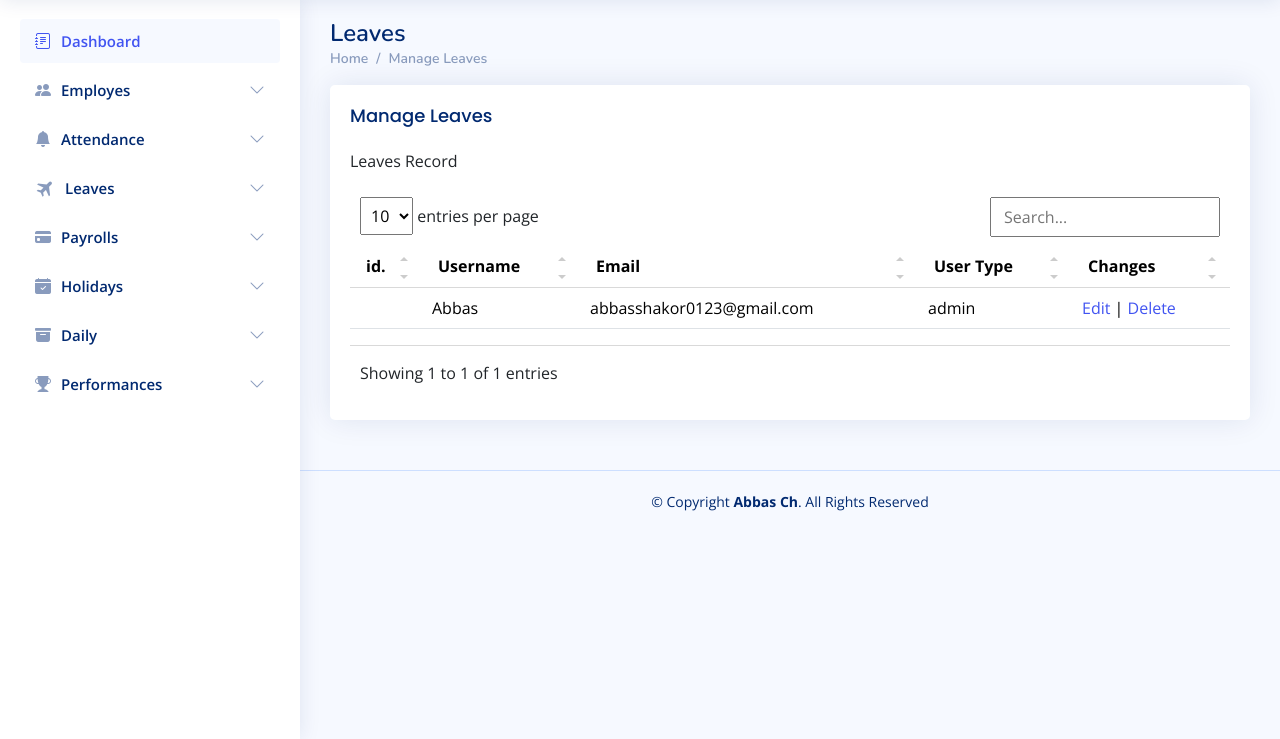
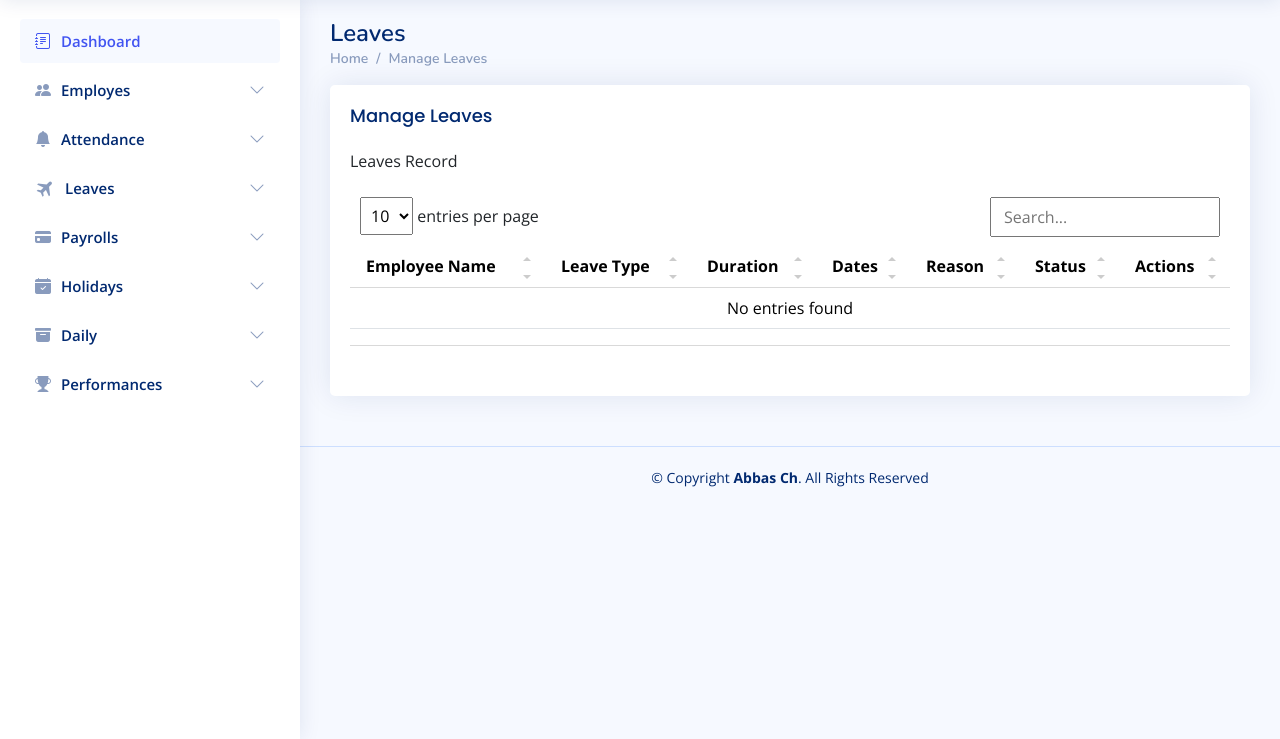
Before and after one commit to alpha121x/Hr-panel, a PHP site: page /manage-leaves.php in a window 1280 px wide. Shown: the part 61-800 px from the top of the page. Run offline with PHP 8.4, Linux system fonts and the light colour scheme; a user stored in the database is signed in; data comes from the database, SQL or seed files in the repository; data that the repository does not hold is empty; some libraries are stand-ins or nearby versions.

Commit message:
added edit-leave

```diff
--- a/manage-leaves.php
+++ b/manage-leaves.php
@@ -43,55 +43,55 @@
                             <table class="table datatable">
     <thead>
         <tr>
-                <th scope="col">id.</th>
-                <th scope="col">Username</th>
-                <th scope="col">Email</th>
-                <th scope="col">User Type</th>
-                <th scope="col">Changes</th>
+            <th scope="col">Employee Name</th>
+            <th scope="col">Leave Type</th>
+            <th scope="col">Duration</th>
+            <th scope="col">Dates</th>
+            <th scope="col">Reason</th>
+            <th scope="col">Status</th>
+            <th scope="col">Actions</th>
         </tr>
     </thead>
     <tbody>
         <?php
         include("db_config.php");
-                  require_once ("include/classes/meekrodb.2.3.class.php");
+        require_once("include/classes/meekrodb.2.3.class.php");
 
-                  // Select all users from the admin_users table
-                  $users = DB::query("SELECT * FROM admin_users");
+        // Select all leaves from the 'leaves' table
+        $data_leaves = DB::query("SELECT * FROM leaves");
 
-                  if ($users) {
-                      foreach ($users as $user) {
+        if ($data_leaves) {
+            foreach ($data_leaves as $leave) {
                 // Assign variables from the fetched row
-                          $id = $user['id'];
-                          $username = $user['username'];
-                          $email = $user['email'];
-                          $user_type = $user['user_type'];
-                          $user_image = $user['user_image'];
+                $employee_name = $leave['employe_name'];
+                $leave_type = $leave['leave_type'];
+                $date_from = $leave['date_from'];
+                $date_to = $leave['date_to'];
+
+                // Calculate duration in days
+                $duration = (strtotime($date_to) - strtotime($date_from)) / (60 * 60 * 24);
         ?>
                 <!-- Display data in the rows -->
                 <tr>
-                              <td><?php echo $user['id']; ?></td>
-                              <td><?php echo $user['username']; ?></td>
-                              <td><?php echo $user['email']; ?></td>
-                              <td><?php echo $user['user_type']; ?></td>
+                    <td><?php echo $employee_name ?></td>
+                    <td><?php echo $leave_type ?></td>
+                    <td><?php echo $duration ?> Days</td>
+                    <td><?php echo $date_from . " to " . $date_to; ?></td>
+                    <td><?php echo $leave_type ?></td>
+                    <td>---</td>
                     <td>
-                              <?php
-                                // Check if the user is an admin
-                                if (isset($_SESSION['user_type']) && $_SESSION['user_type'] === 'admin') {
-                                    echo"<a href='edit-user.php?id=<?php echo $id; ?>'><i class='fa fa-edit'></i>Edit</a>
+                        <a href="edit-leave.php?id=<?php echo $leave['id']; ?>" class='text-black'><i class="bi bi-pencil-square"></i>&nbsp;Edit</a>
                         |
-                                    <a href='delete.php?deleteid=<?php echo $id; ?>'><i class='fa fa-trash-o'></i>Delete</a>";
-                                } else {
-                                    echo"<a href='edit-user.php?id=<?php echo $id; ?>'><i class='fa fa-edit'></i>Edit</a>";
-                                }
-                                ?>
+                        <a href="#" class='text-black'><i class="bi bi-trash"></i>&nbsp;Delete</a>
                     </td>
                 </tr>
         <?php
             }
-                  } else {
-                      echo "No admin users found in the database.";
         }
         ?>
+    </tbody>
+</table>
+
 
 
                                 </tbody>
```
Also changed, not shown: add-leave.php (+37 -5 lines), edit-leave.php (added, +127 -0 lines). Lines whose indentation alone changed are shown as unchanged.
